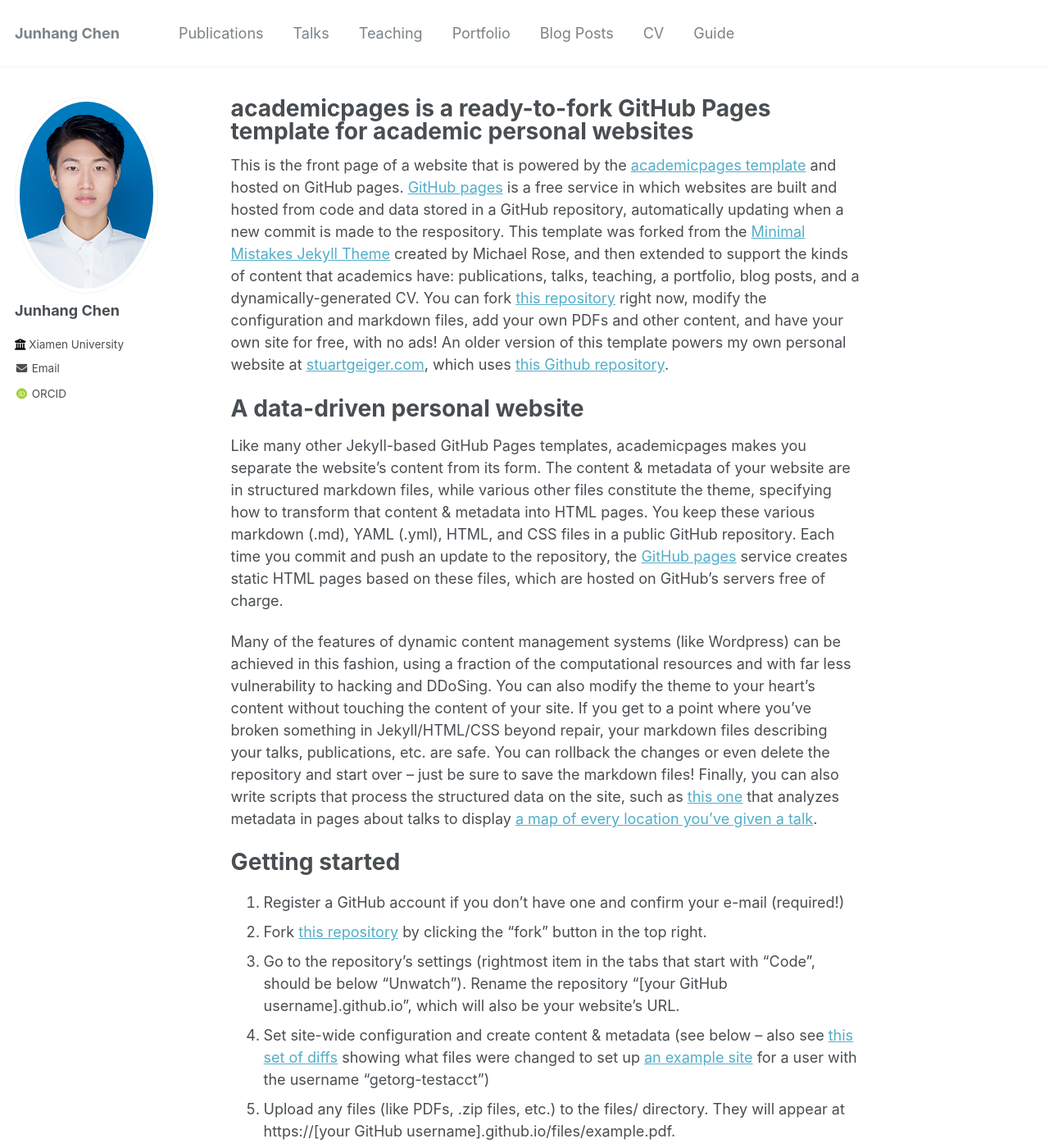
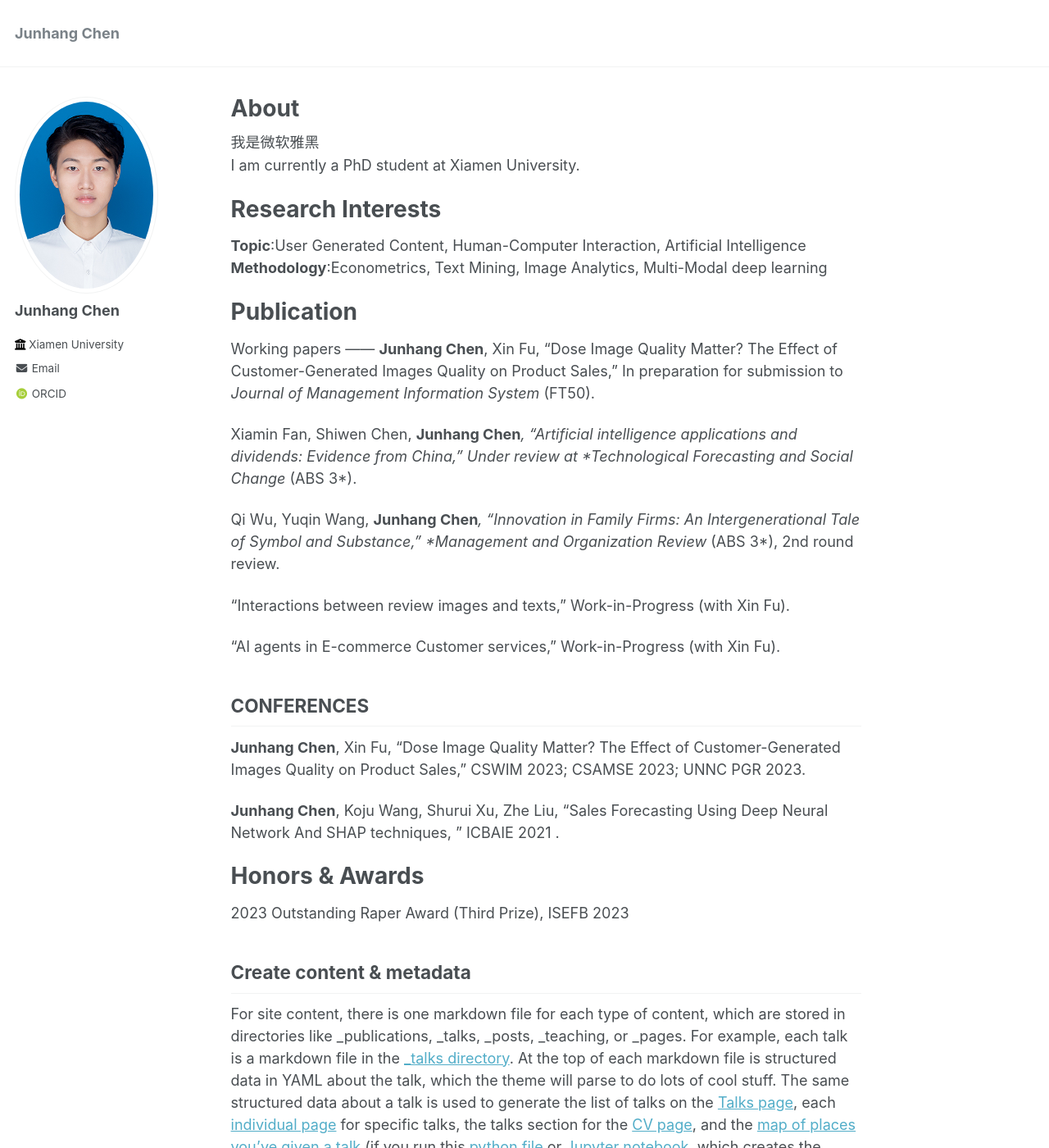
Before and after one commit to dongleqing-pizi/dongleqing-pizi.github.io, a Jekyll site: the page built from _pages/about.md, in a window 1280 px wide and 1400 px high. Shown: the whole window at 82% size. Built offline with Jekyll 4.4.1, drawn with Linux system fonts in a browser that asks for light colours; some web fonts are replaced; some of the changed text lies outside the part shown.

Commit message:
update About info

```diff
--- a/_config.yml
+++ b/_config.yml
@@ -12,7 +12,7 @@ title                    : "Junhang Chen"
 title_separator          : "-"
 name                     : &name "Junhang Chen"
 description              : &description "personal description"
-url                      : https://academicpages.github.io # the base hostname & protocol for your site e.g. "https://mmistakes.github.io"
+url                      : https://dongleqing-pizi.github.io # the base hostname & protocol for your site e.g. "https://mmistakes.github.io"
 baseurl                  : "" # the subpath of your site, e.g. "/blog"
 repository               : "academicpages/academicpages.github.io"
 
--- a/_pages/about.md
+++ b/_pages/about.md
@@ -1,32 +1,49 @@
 ---
 permalink: /
-title: "academicpages is a ready-to-fork GitHub Pages template for academic personal websites"
+title: "About"
 author_profile: true
 redirect_from:
   - /about/
   - /about.html
 ---
 
-This is the front page of a website that is powered by the [academicpages template](https://github.com/academicpages/academicpages.github.io) and hosted on GitHub pages. [GitHub pages](https://pages.github.com) is a free service in which websites are built and hosted from code and data stored in a GitHub repository, automatically updating when a new commit is made to the respository. This template was forked from the [Minimal Mistakes Jekyll Theme](https://mmistakes.github.io/minimal-mistakes/) created by Michael Rose, and then extended to support the kinds of content that academics have: publications, talks, teaching, a portfolio, blog posts, and a dynamically-generated CV. You can fork [this repository](https://github.com/academicpages/academicpages.github.io) right now, modify the configuration and markdown files, add your own PDFs and other content, and have your own site for free, with no ads! An older version of this template powers my own personal website at [stuartgeiger.com](http://stuartgeiger.com), which uses [this Github repository](https://github.com/staeiou/staeiou.github.io).
+<font face="微软雅黑">我是微软雅黑</font>
 
-A data-driven personal website
+I am currently a PhD student at Xiamen University.
+
+
+Research Interests
 ======
-Like many other Jekyll-based GitHub Pages templates, academicpages makes you separate the website's content from its form. The content & metadata of your website are in structured markdown files, while various other files constitute the theme, specifying how to transform that content & metadata into HTML pages. You keep these various markdown (.md), YAML (.yml), HTML, and CSS files in a public GitHub repository. Each time you commit and push an update to the repository, the [GitHub pages](https://pages.github.com/) service creates static HTML pages based on these files, which are hosted on GitHub's servers free of charge.
+**Topic**:User Generated Content, Human-Computer Interaction, Artificial Intelligence
+**Methodology**:Econometrics, Text Mining, Image Analytics, Multi-Modal deep learning
 
-Many of the features of dynamic content management systems (like Wordpress) can be achieved in this fashion, using a fraction of the computational resources and with far less vulnerability to hacking and DDoSing. You can also modify the theme to your heart's content without touching the content of your site. If you get to a point where you've broken something in Jekyll/HTML/CSS beyond repair, your markdown files describing your talks, publications, etc. are safe. You can rollback the changes or even delete the repository and start over -- just be sure to save the markdown files! Finally, you can also write scripts that process the structured data on the site, such as [this one](https://github.com/academicpages/academicpages.github.io/blob/master/talkmap.ipynb) that analyzes metadata in pages about talks to display [a map of every location you've given a talk](https://academicpages.github.io/talkmap.html).
+Publication
+======
+Working papers
+------
+**Junhang Chen**, Xin Fu, “Dose Image Quality Matter? The Effect of Customer-Generated Images Quality on Product Sales,” In preparation for submission to *Journal of Management Information System* (FT50).
 
-Getting started
+Xiamin Fan, Shiwen Chen, **Junhang Chen***, “Artificial intelligence applications and dividends: Evidence from China,” Under review at *Technological Forecasting and Social Change* (ABS 3*).
+
+Qi Wu, Yuqin Wang, **Junhang Chen***, “Innovation in Family Firms: An Intergenerational Tale of Symbol and Substance,” *Management and Organization Review* (ABS 3*), 2nd round review.
+
+“Interactions between review images and texts,” Work-in-Progress (with Xin Fu).
+
+“AI agents in E-commerce Customer services,” Work-in-Progress (with Xin Fu).
+
+CONFERENCES
+------
+**Junhang Chen**, Xin Fu, “Dose Image Quality Matter? The Effect of Customer-Generated Images Quality on Product Sales,” CSWIM 2023; CSAMSE 2023; UNNC PGR 2023.
+
+**Junhang Chen**, Koju Wang, Shurui Xu, Zhe Liu, “Sales Forecasting Using Deep Neural Network And SHAP techniques, ” ICBAIE 2021 .
+
+Honors & Awards
 ======
-1. Register a GitHub account if you don't have one and confirm your e-mail (required!)
-1. Fork [this repository](https://github.com/academicpages/academicpages.github.io) by clicking the "fork" button in the top right.
-1. Go to the repository's settings (rightmost item in the tabs that start with "Code", should be below "Unwatch"). Rename the repository "[your GitHub username].github.io", which will also be your website's URL.
-1. Set site-wide configuration and create content & metadata (see below -- also see [this set of diffs](http://archive.is/3TPas) showing what files were changed to set up [an example site](https://getorg-testacct.github.io) for a user with the username "getorg-testacct")
-1. Upload any files (like PDFs, .zip files, etc.) to the files/ directory. They will appear at https://[your GitHub username].github.io/files/example.pdf.
-1. Check status by going to the repository settings, in the "GitHub pages" section
+2023 Outstanding Raper Award (Third Prize), ISEFB 2023
 
-Site-wide configuration
-------
-The main configuration file for the site is in the base directory in [_config.yml](https://github.com/academicpages/academicpages.github.io/blob/master/_config.yml), which defines the content in the sidebars and other site-wide features. You will need to replace the default variables with ones about yourself and your site's github repository. The configuration file for the top menu is in [_data/navigation.yml](https://github.com/academicpages/academicpages.github.io/blob/master/_data/navigation.yml). For example, if you don't have a portfolio or blog posts, you can remove those items from that navigation.yml file to remove them from the header.
+
+
+
 
 Create content & metadata
 ------
@@ -36,14 +53,3 @@ For site content, there is one markdown file for each type of content, which are
 
 I have also created [a set of Jupyter notebooks](https://github.com/academicpages/academicpages.github.io/tree/master/markdown_generator
 ) that converts a CSV containing structured data about talks or presentations into individual markdown files that will be properly formatted for the academicpages template. The sample CSVs in that directory are the ones I used to create my own personal website at stuartgeiger.com. My usual workflow is that I keep a spreadsheet of my publications and talks, then run the code in these notebooks to generate the markdown files, then commit and push them to the GitHub repository.
-
-How to edit your site's GitHub repository
-------
-Many people use a git client to create files on their local computer and then push them to GitHub's servers. If you are not familiar with git, you can directly edit these configuration and markdown files directly in the github.com interface. Navigate to a file (like [this one](https://github.com/academicpages/academicpages.github.io/blob/master/_talks/2012-03-01-talk-1.md) and click the pencil icon in the top right of the content preview (to the right of the "Raw | Blame | History" buttons). You can delete a file by clicking the trashcan icon to the right of the pencil icon. You can also create new files or upload files by navigating to a directory and clicking the "Create new file" or "Upload files" buttons.
-
-Example: editing a markdown file for a talk
-![Editing a markdown file for a talk](/images/editing-talk.png)
-
-For more info
-------
-More info about configuring academicpages can be found in [the guide](https://academicpages.github.io/markdown/). The [guides for the Minimal Mistakes theme](https://mmistakes.github.io/minimal-mistakes/docs/configuration/) (which this theme was forked from) might also be helpful.
```
Also changed, not shown: _data/navigation.yml (+14 -14 lines).
